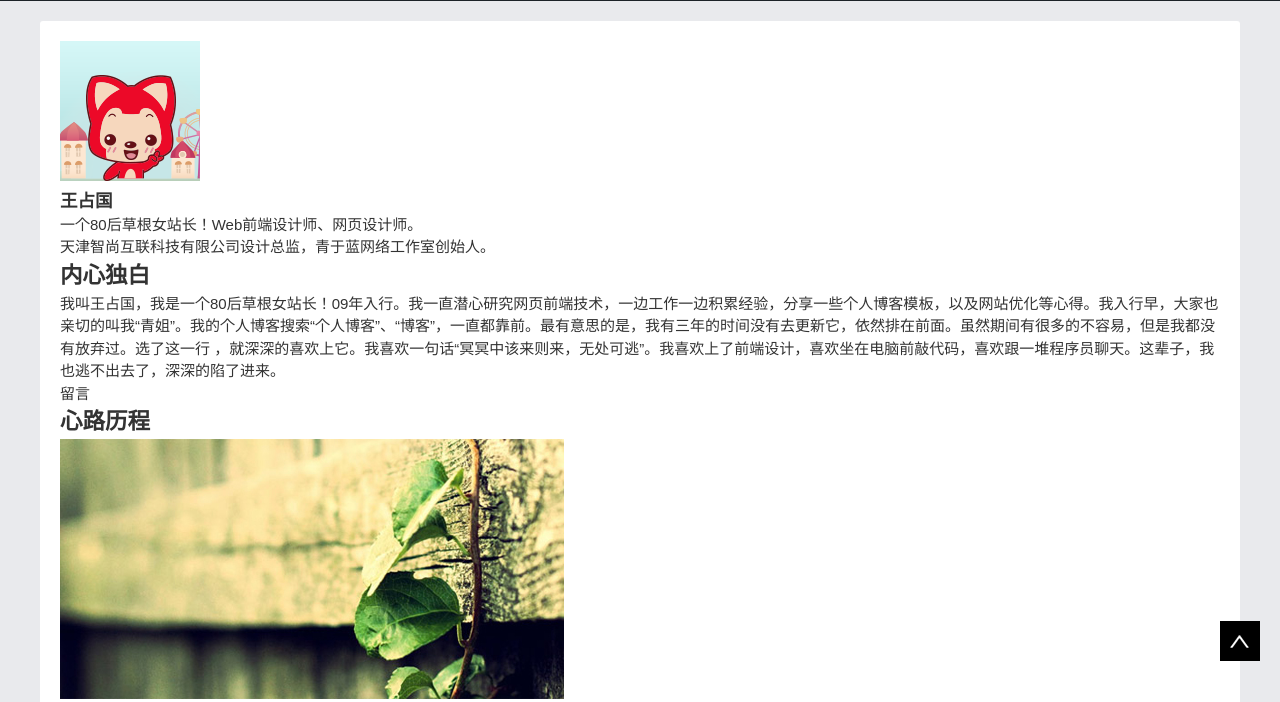
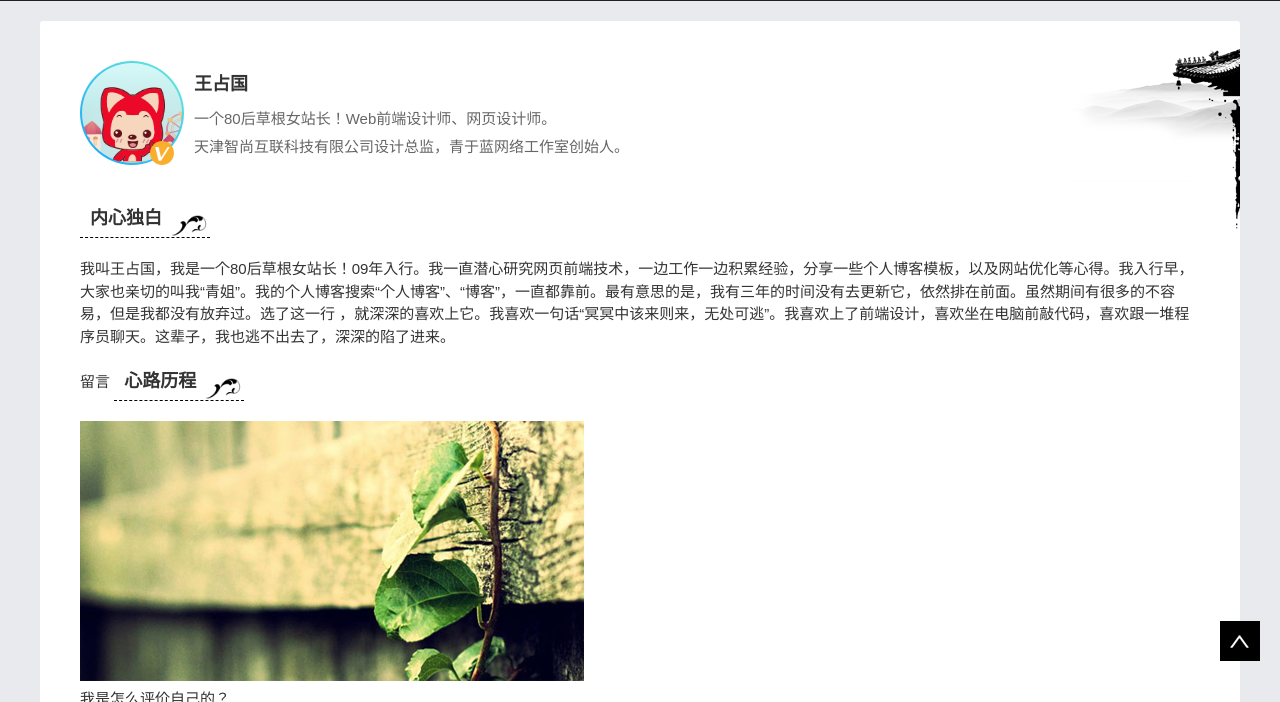
Before and after one commit to amieeee/personal-blog, a plain HTML site: page about.html in a window 1280 px wide. Shown: the part 59-761 px from the top of the page. Drawn offline with Linux system fonts and the light colour scheme.

Commit message:
2019-05-04

```diff
--- a/about.html
+++ b/about.html
@@ -8,8 +8,7 @@
 <meta name="viewport" content="width=device-width, initial-scale=1.0">
 <link href="css/base.css" rel="stylesheet">
 <link href="css/m.css" rel="stylesheet">
-<script src="js/jquery-1.8.3.min.js" ></script>
-<script src="js/comm.js"></script>
+<script src="js/common.js"></script>
 <!--[if lt IE 9]>
 <script src="js/modernizr.js"></script>
 <![endif]-->
--- a/css/base.css
+++ b/css/base.css
@@ -1230,5 +1230,77 @@ footer a:hover {
 }
 /* daohang.html 结束 */
 /* about.html 开始 */
+.about {
+  overflow: hidden;
+  background: url(../images/abbg.png) no-repeat right top #fff;
+  padding: 20px 40px;
+}
+.ab_box {
+  overflow: hidden;
+  margin: 20px 0;
+}
+.ab_box h3 {
+  font-size: 18px;
+  margin: 10px 0 10px;
+}
+.ab_box p {
+  color: #666;
+  margin-bottom: 5px;
+}
+.avatar_pic {
+  position: relative;
+  float: left;
+  margin-right: 10px;
+  background: -webkit-linear-gradient(bottom left,rgba(0,153,255,.9),rgba(42,228,197,.7));
+  background: -o-linear-gradient(bottom left,rgba(0,153,255,.9),rgba(42,228,197,.7));
+  background: linear-gradient(to top right, rgba(0, 153, 255, 0.9), rgba(42, 228, 197, 0.7));
+  display: block;
+  padding: 2px;
+  width: 100px;
+  height: 100px;
+  border-radius: 50%;
+}
+.avatar_pic img {
+  width: 100%;
+  border-radius: 50%;
+}
+.avatar_pic::before {
+  content: "";
+  position: absolute;
+  background: url(../images/v.png) no-repeat;
+  bottom: 0;
+  right: 10px;
+  height: 24px;
+  width: 24px;
+  background-size: 24px;
+}
+.gd_title {
+  background: url(../images/hline.png) no-repeat bottom right;
+  clear: both;
+  margin: 20px 0;
+  font-size: 18px;
+  border-bottom: 1px dashed #000;
+  width: 120px;
+  padding-left: 10px;
+  padding-bottom: 5px;
+  background-size: 40px;
+   display:inline-block;
+}
+/* about.html 结束 */
 
-/* about.html 结束 */
+
+
+
+
+
+
+
+
+
+
+
+
+
+
+
+/* 空白 */
```
